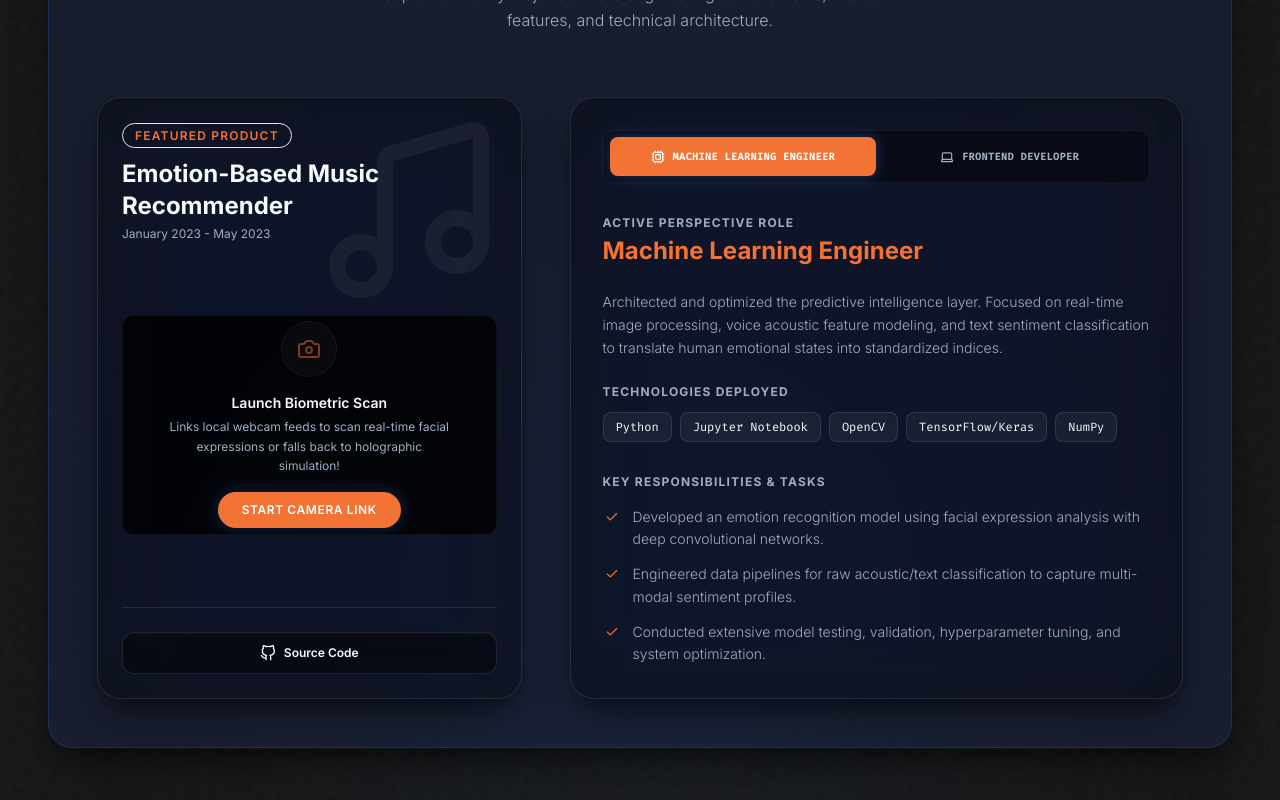
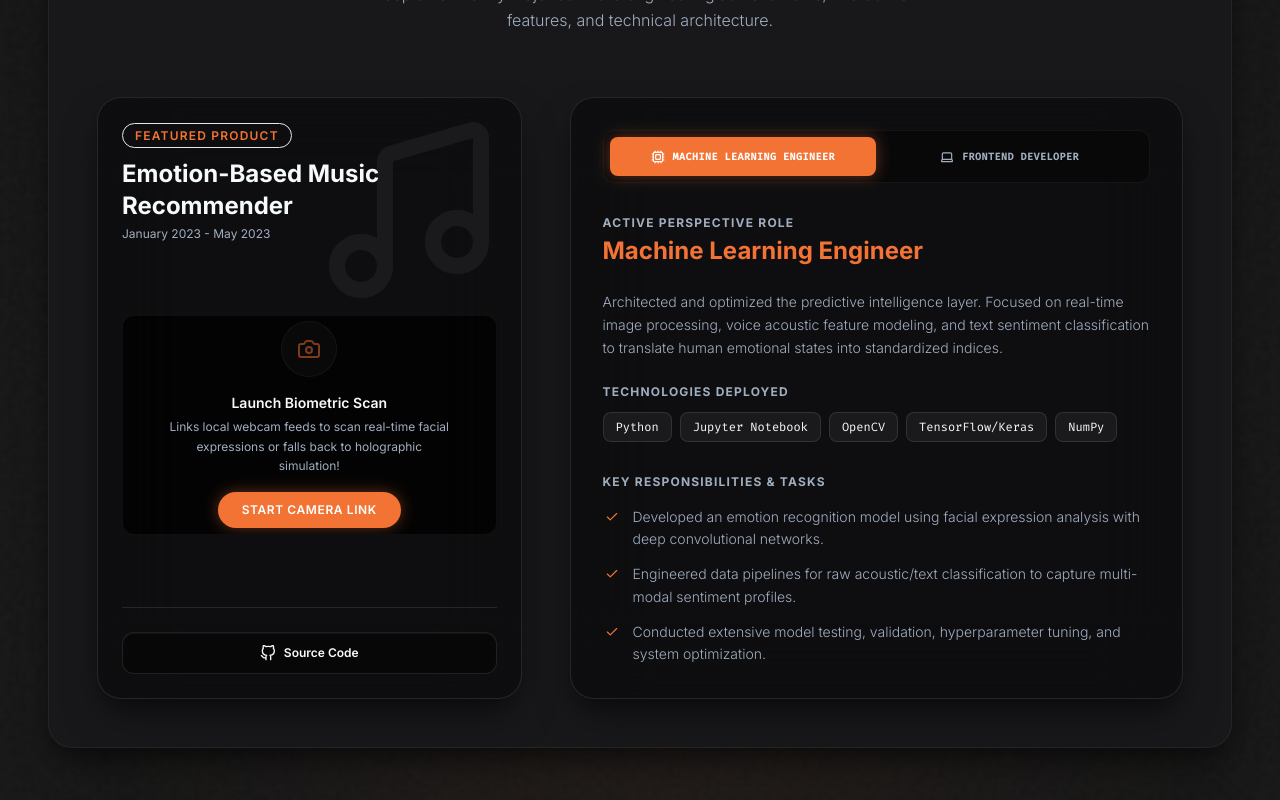
Before and after one commit to indrajit1306/IndrajitGhosh-Portfolio, a React (Vite) app: page / in a window 1280 px wide. Shown: the part 3200-4000 px from the top of the page. Built offline with nearby package versions, Linux system fonts and the light colour scheme.

Commit message:
feat: implement Skills, WhyHire, and Projects showcase sections with motion animations

```diff
--- a/src/components/sections/Projects.jsx
+++ b/src/components/sections/Projects.jsx
@@ -74,7 +74,7 @@ export default function Projects() {
   const [stability, setStability] = useState(0);
   const [detectedEmotion, setDetectedEmotion] = useState(null);
   const [confidence, setConfidence] = useState(0);
-  const [activeThemeColor, setActiveThemeColor] = useState('#3b82f6'); // Dynamic glowing accent
+  const [activeThemeColor, setActiveThemeColor] = useState('#F37335'); // Dynamic glowing accent
   const [hudMessage, setHudMessage] = useState('BIOMETRIC HUD LAUNCHING');
 
   const videoRef = useRef(null);
@@ -107,7 +107,7 @@ export default function Projects() {
     setStability(0);
     setDetectedEmotion(null);
     setConfidence(0);
-    setActiveThemeColor('#3b82f6');
+    setActiveThemeColor('#F37335');
     setHudMessage('ACQUIRING MEDIA INTERFACES');
 
     try {
@@ -268,7 +268,7 @@ export default function Projects() {
         ctx.arc(pt.x * w, pt.y * h, 2, 0, Math.PI * 2);
         ctx.fill();
 
-        ctx.strokeStyle = isCameraActive ? 'rgba(16,185,129,0.08)' : 'rgba(59,130,246,0.08)';
+        ctx.strokeStyle = isCameraActive ? 'rgba(16,185,129,0.08)' : 'rgba(243,115,53,0.08)';
         ctx.lineWidth = 0.5;
         points.forEach(otherPt => {
           const dist = Math.hypot(pt.x - otherPt.x, pt.y - otherPt.y);
@@ -312,9 +312,7 @@ export default function Projects() {
 
       <div className="container mx-auto px-4 md:px-8 lg:px-12 relative z-10">
         {/* Main Background Card */}
-        <div className="glass-card bg-blue-50/80 dark:bg-blue-900/20 p-6 md:p-8 lg:p-12 border border-blue-200/50 dark:border-blue-500/20 relative overflow-hidden shadow-2xl shadow-blue-500/10">
-          {/* Top accent line for the card */}
-          <div className="absolute top-0 left-0 w-full h-1 bg-gradient-to-r from-primary via-accent to-primary" />
+        <div className="glass-card bg-white dark:bg-zinc-900 p-6 md:p-8 lg:p-12 border border-transparent dark:border-white/5 relative overflow-hidden shadow-xl">
 
           <motion.div
           initial={{ opacity: 0, y: 20 }}
@@ -376,7 +374,7 @@ export default function Projects() {
                     </div>
                     <button
                       onClick={startCamera}
-                      className="px-6 py-2.5 bg-primary text-white hover:bg-primary/80 rounded-full text-xs font-semibold tracking-wider uppercase transition-all duration-300 active:scale-95 shadow-[0_0_15px_rgba(59,130,246,0.3)] cursor-pointer"
+                      className="px-6 py-2.5 bg-primary text-white hover:bg-primary/80 rounded-full text-xs font-semibold tracking-wider uppercase transition-all duration-300 active:scale-95 shadow-[0_0_15px_var(--primary-glow)] cursor-pointer"
                     >
                       Start Camera Link
                     </button>
@@ -507,7 +505,7 @@ export default function Projects() {
                   <button
                     onClick={() => setSelectedRole('ml')}
                     className={`flex-1 py-3 px-4 rounded-lg font-bold text-[10px] tracking-wider uppercase flex items-center justify-center gap-2 transition-all duration-300 cursor-pointer ${selectedRole === 'ml'
-                      ? 'bg-primary text-white shadow-[0_0_15px_rgba(59,130,246,0.3)]'
+                      ? 'bg-primary text-white shadow-[0_0_15px_var(--primary-glow)]'
                       : 'text-secondary hover:text-foreground'
                       }`}
                   >
@@ -517,7 +515,7 @@ export default function Projects() {
                   <button
                     onClick={() => setSelectedRole('frontend')}
                     className={`flex-1 py-3 px-4 rounded-lg font-bold text-[10px] tracking-wider uppercase flex items-center justify-center gap-2 transition-all duration-300 cursor-pointer ${selectedRole === 'frontend'
-                      ? 'bg-accent text-white shadow-[0_0_15px_rgba(139,92,246,0.3)]'
+                      ? 'bg-accent text-white shadow-[0_0_15px_rgba(255,181,115,0.5)]'
                       : 'text-secondary hover:text-foreground'
                       }`}
                   >
```
